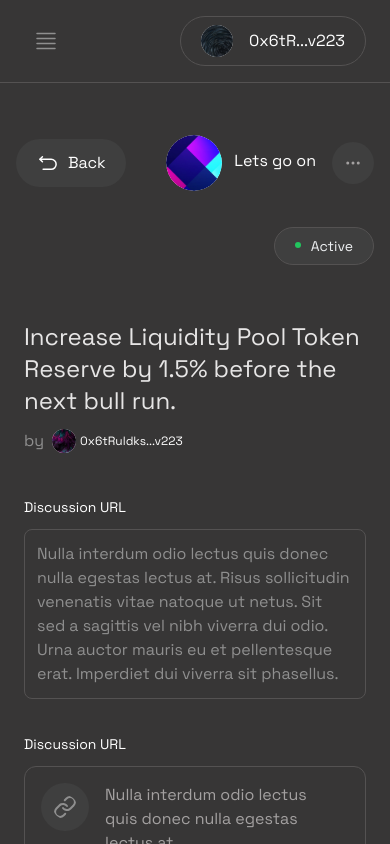
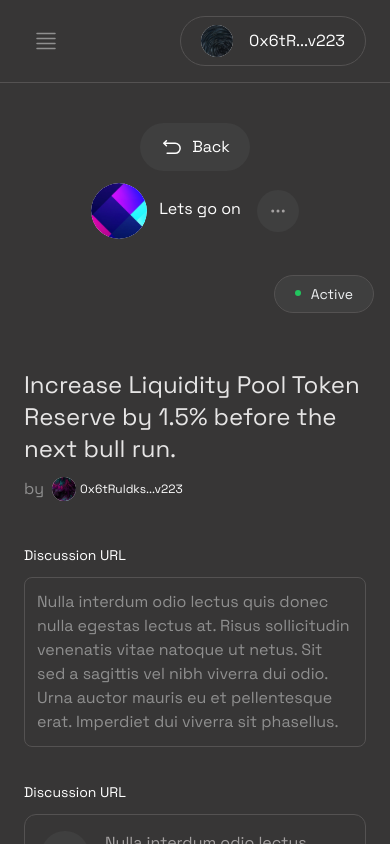
Before and after one commit to PEeGEe21/WaveDAOs, a Next.js app: page /spaces/2/proposals/4/basic-voting in a window 390 px wide. Built offline with nearby package versions, Linux system fonts and the light colour scheme.

Commit message:
modified app's mobile responsiveness

```diff
--- a/pages/spaces/[id]/proposals/[pid]/basic-voting.js
+++ b/pages/spaces/[id]/proposals/[pid]/basic-voting.js
@@ -27,7 +27,7 @@
     <div>
       <Layout>
         <div>
-                  <div className='flex items-center justify-between mb-6 flex-wrap'>
+                  <div className='flex items-center justify-between mb-6 flex-col lg:flex-row'>
                     <div>
                         <button className='flex items-center bg-[#3F3F3F] gap-2 px-5 py-3 rounded-full' onClick={goBack}>
                             <ReturnIcon /> Back
```
